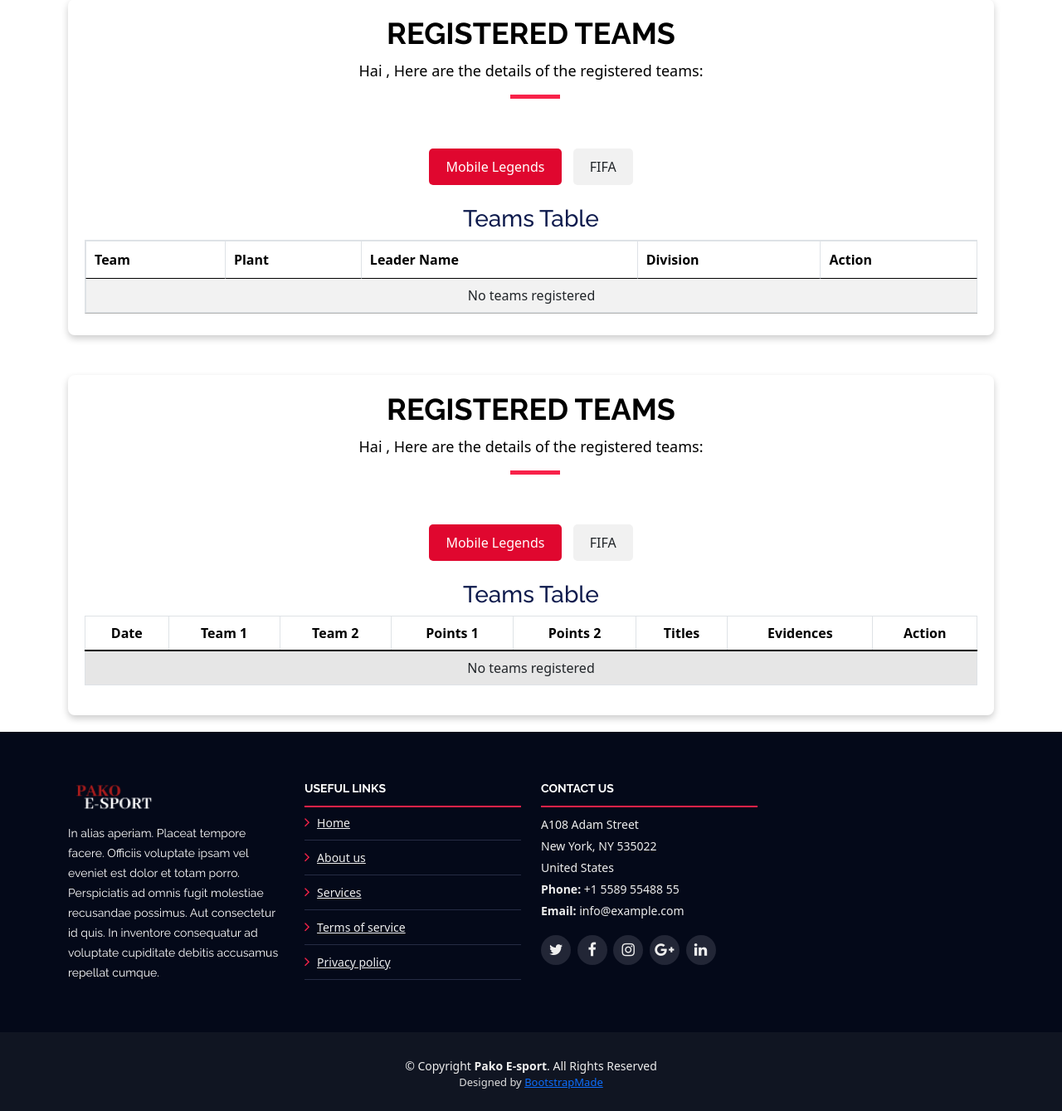
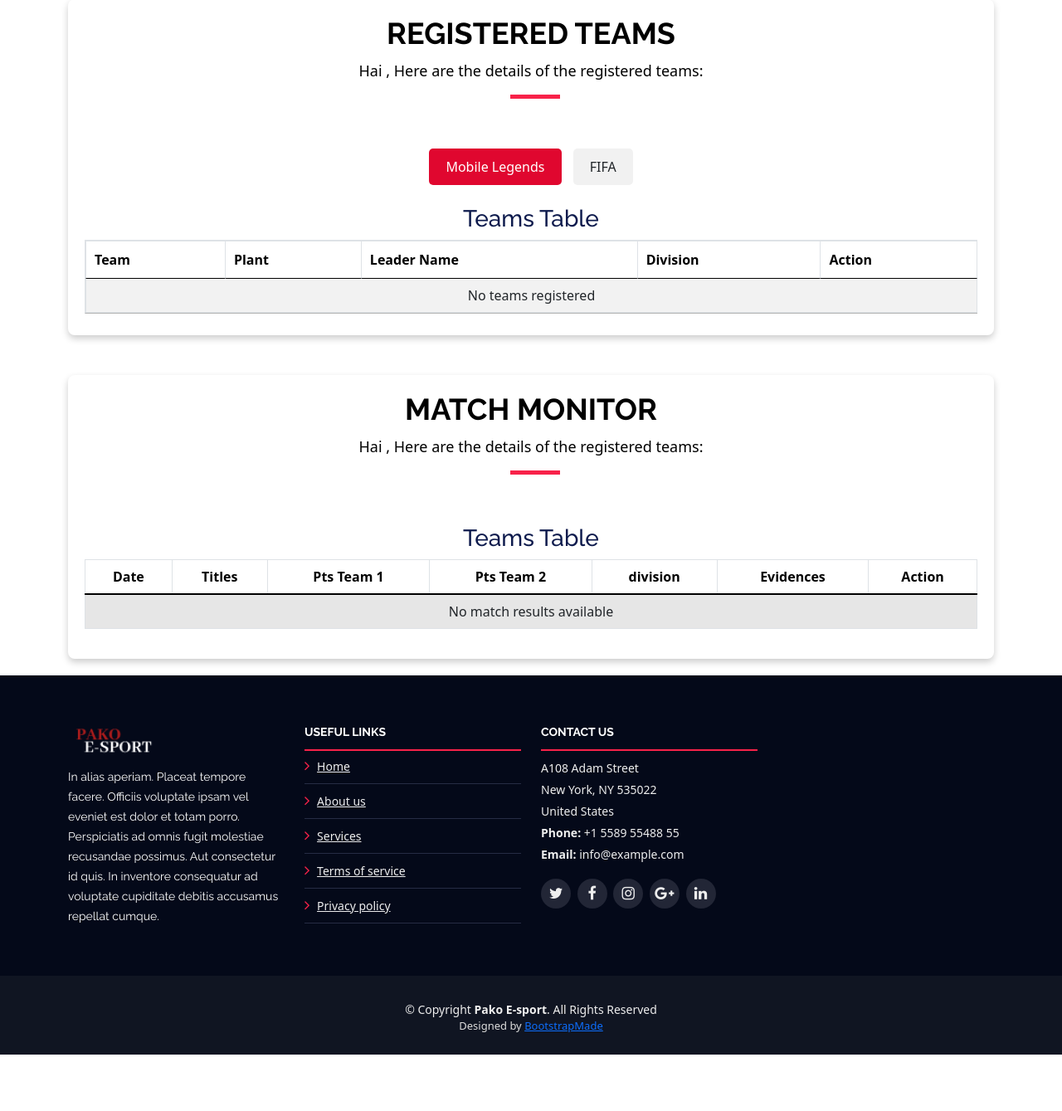
Before and after one commit to Griselia23/pakoesport, a CodeIgniter app: the page made by application/views/admin.php in a window 1280 px wide. Shown: the part 523-1862 px from the top of the page at 83% size. After the commit the page ends 1794 px from the top, so only its background shows below. Run offline with CodeIgniter, Linux system fonts and the light colour scheme; some libraries are stand-ins or nearby versions.

Commit message:
get_all_schedules

```diff
--- a/application/views/admin.php
+++ b/application/views/admin.php
@@ -120,7 +120,7 @@
                         <td><?php echo ($schedule->division == 'ml') ? 'Mobile Legends' : 'FIFA'; ?></td>
                         <td>
                             <!-- Edit Button -->
-                            <button class="btn btn-primary" data-toggle="modal" data-target="#editModal<?php echo $schedule->id; ?>">Edit</button>
+                            <button class="btn btn-primary" data-toggle="modal" data-target="#editschedule<?php echo $schedule->id; ?>">Edit</button>
 
                             <!-- Delete Button -->
                             <form method="POST" action="<?php echo site_url('admin/delete_schedule/' . $schedule->id); ?>" style="display:inline;">
@@ -130,11 +130,11 @@
                     </tr>
 
                     <!-- Edit Modal -->
-                    <div class="modal fade" id="editModal<?php echo $schedule->id; ?>" tabindex="-1" aria-labelledby="editModalLabel<?php echo $schedule->id; ?>" aria-hidden="true">
+                    <div class="modal fade" id="editschedule<?php echo $schedule->id; ?>" tabindex="-1" aria-labelledby="editscheduleLabel<?php echo $schedule->id; ?>" aria-hidden="true">
                         <div class="modal-dialog">
                             <div class="modal-content">
                                 <div class="modal-header">
-                                    <h5 class="modal-title" id="editModalLabel<?php echo $schedule->id; ?>">Edit Match Schedule</h5>
+                                    <h5 class="modal-title" id="editscheduleLabel<?php echo $schedule->id; ?>">Edit Match Schedule</h5>
                                     <button type="button" class="btn-close" data-bs-dismiss="modal" aria-label="Close"></button>
                                 </div>
                                 <div class="modal-body">
@@ -270,7 +270,7 @@
 
                                 <td>
                                     <!-- Edit Button -->
-                                    <button class="btn btn-primary" data-toggle="modal" data-target="#editModal<?php echo $team->id; ?>">Edit</button>
+                                    <button class="btn btn-primary" data-toggle="modal" data-target="#editregister<?php echo $team->id; ?>">Edit</button>
 
                                     <!-- Delete Button -->
                                     <form method="POST" action="<?php echo site_url('admin/delete_team/' . $team->id); ?>" style="display:inline;">
@@ -280,11 +280,11 @@
                             </tr>
 
                             <!-- Edit Modal for this team -->
-                            <div class="modal fade" id="editModal<?php echo $team->id; ?>" tabindex="-1" aria-labelledby="editModalLabel<?php echo $team->id; ?>" aria-hidden="true">
+                            <div class="modal fade" id="editregister<?php echo $team->id; ?>" tabindex="-1" aria-labelledby="editregisterLabel<?php echo $team->id; ?>" aria-hidden="true">
                                 <div class="modal-dialog">
                                     <div class="modal-content">
                                         <div class="modal-header">
-                                            <h5 class="modal-title" id="editModalLabel<?php echo $team->id; ?>">Edit Team</h5>
+                                            <h5 class="modal-title" id="editregisterLabel<?php echo $team->id; ?>">Edit Team</h5>
                                             <button type="button" class="btn-close" data-bs-dismiss="modal" aria-label="Close"></button>
                                         </div>
                                         <div class="modal-body">
@@ -337,82 +337,98 @@
 <div class="container mt-5">
     <div class="container" style="background-color: white; padding: 20px; box-shadow: 0 4px 8px rgba(0, 0, 0, 0.2); border-radius: 8px;">
         <div class="section-header">
-            <h2 style="color: black;">Registered Teams</h2>
+            <h2 style="color: black;">Match Monitor</h2>
             <p style="color: black;">Hai <?php echo $this->session->userdata('username'); ?>, Here are the details of the registered teams:</p>
         </div>
 
         <!-- Period Toggle Buttons -->
-        <div class="period-toggle-stripe mt-4">
+        <!-- <div class="period-toggle-stripe mt-4">
             <span id="mlresultbtn" class="period-btn active">Mobile Legends</span>
             <span id="fifaresultbtn" class="period-btn">FIFA</span>
-        </div>
+        </div> -->
 
         <!-- Teams Table -->
-        <div id="teamsLeaderboard" class="mt-4">
+        <div id="resultteams" class="mt-4">
             <h3>Teams Table</h3>
             <table id="resulttable" class="table table-striped table-bordered">
                 <thead>
                     <tr>
                         <th scope="col" style="color: black;">Date</th>
-                        <th scope="col" style="color: black;">Team 1</th>
-                        <th scope="col" style="color: black;">Team 2</th>
-                        <th scope="col" style="color: black;">Points 1</th>
-                        <th scope="col" style="color: black;">Points 2</th>
+                        <!-- <th scope="col" style="color: black;">Team 1</th>
+                        <th scope="col" style="color: black;">Team 2</th> -->
                         <th scope="col" style="color: black;">Titles </th>
+                        <th scope="col" style="color: black;">Pts Team 1</th>
+                        <th scope="col" style="color: black;">Pts Team 2</th>
+                        <th scope="col" style="color: black;">division </th>
                         <th scope="col" style="color: black;">Evidences</th>
                         <th scope="col" style="color: black;">Action</th>
                     </tr>
                 </thead>
                 <tbody>
-                    <?php if (!empty($teams)): ?>
-                        <?php foreach ($teams as $team): ?>
-                            <tr class="team" data-division="<?php echo $team->division; ?>" id="team-<?php echo $team->id; ?>">
-                                <td><?php echo $team->team; ?></td>
-                                <td><?php echo $team->plant; ?></td>
-                                <td><?php echo $team->leadername; ?></td>
-                                <td><?php echo $team->division; ?></td>
+    <?php if (!empty($results)): ?>
+        <?php foreach ($results as $result): ?>
+            <tr class="results" data-division="<?php echo $result->division; ?>" id="results-<?php echo $result->id; ?>">
+                <td><?php echo $result->match_date; ?></td>
+                <td><?php echo $result->match_title; ?></td>
+                <td><?php echo $result->points_a; ?></td>
+                <td><?php echo $result->points_b; ?></td>
+
+                <td><?php echo $result->division; ?></td>
+                <td><?php echo $result->evidence_image; ?></td>
 
                 <td>
                     <!-- Edit Button -->
-                                    <button class="btn btn-primary" data-toggle="modal" data-target="#editModal<?php echo $team->id; ?>">Edit</button>
+                    <button class="btn btn-primary" data-toggle="modal" data-target="#editresult<?php echo $result->id; ?>">Edit</button>
 
                     <!-- Delete Button -->
-                                    <form method="POST" action="<?php echo site_url('admin/delete_team/' . $team->id); ?>" style="display:inline;">
-                                        <button type="submit" class="btn btn-danger" onclick="return confirm('Are you sure you want to delete this team?');">Del</button>
+                    <form method="POST" action="<?php echo site_url('admin/delete_results/' . $result->id); ?>" style="display:inline;">
+                    <button type="submit" class="btn btn-danger">Del</button>
                     </form>
                 </td>
             </tr>
 
-                            <!-- Edit Modal for this team -->
-                            <div class="modal fade" id="editModal<?php echo $team->id; ?>" tabindex="-1" aria-labelledby="editModalLabel<?php echo $team->id; ?>" aria-hidden="true">
+            <!-- Edit Modal for this result -->
+            <div class="modal fade" id="editresult<?php echo $result->id; ?>" tabindex="-1" aria-labelledby="editresultLabel<?php echo $result->id; ?>" aria-hidden="true">
                 <div class="modal-dialog">
                     <div class="modal-content">
                         <div class="modal-header">
-                                            <h5 class="modal-title" id="editModalLabel<?php echo $team->id; ?>">Edit Team</h5>
+                            <h5 class="modal-title" id="editresultLabel<?php echo $result->id; ?>">Edit Result</h5>
                             <button type="button" class="btn-close" data-bs-dismiss="modal" aria-label="Close"></button>
                         </div>
                         <div class="modal-body">
-                                            <form method="POST" action="<?php echo site_url('admin/update_team'); ?>">
-                                                <input type="hidden" name="team_id" value="<?php echo $team->id; ?>" />
+                            <form method="POST" action="<?php echo site_url('admin/update_results/'.$result->id); ?>">
+                                <input type="hidden" name="id" value="<?php echo $result->id; ?>" />
                                 <div class="mb-3">
-                                                    <label for="teamName" class="form-label">Team</label>
-                                                    <input type="text" class="form-control" id="teamName" name="teamName" value="<?php echo $team->team; ?>" required />
+                                    <label for="teamnumber1" class="form-label">Team 1</label>
+                                    <input type="text" class="form-control" id="teamnumber1" name="teamnumber1" value="<?php echo $result->team_id_a; ?>" required />
                                 </div>
                                 <div class="mb-3">
-                                                    <label for="plant" class="form-label">Plant</label>
-                                                    <input type="text" class="form-control" id="plant" name="plant" value="<?php echo $team->plant; ?>" required />
+                                    <label for="teamnumber2" class="form-label">Team 2</label>
+                                    <input type="text" class="form-control" id="teamnumber2" name="teamnumber2" value="<?php echo $result->team_id_b; ?>" required />
                                 </div>
                                 <div class="mb-3">
-                                                    <label for="leaderName" class="form-label">Leader Name</label>
-                                                    <input type="text" class="form-control" id="leaderName" name="leaderName" value="<?php echo $team->leadername; ?>" required />
+                                    <label for="teampoints1" class="form-label">Points 1</label>
+                                    <input type="number" class="form-control" id="teampoints1" name="teampoints1" value="<?php echo $result->points_a; ?>" required />
+                                </div>
+                                <div class="mb-3">
+                                    <label for="teampoints2" class="form-label">Points 2</label>
+                                    <input type="number" class="form-control" id="teampoints2" name="teampoints2" value="<?php echo $result->points_b; ?>" required />
                                 </div>
                                 <div class="mb-3">
                                     <label for="division" class="form-label">Division</label>
-                                                    <input type="text" class="form-control" id="division" name="division" value="<?php echo $team->division; ?>" required />
+                                    <input type="text" class="form-control" id="division" name="division" value="<?php echo $result->division; ?>" required />
                                 </div>
                                 <div class="mb-3">
-                                                    <label for="points" class="form-label">Points</label>
-                                                    <input type="number" class="form-control" id="points" name="points" value="<?php echo $team->points; ?>" required />
+                                    <label for="matchdate" class="form-label">Date</label>
+                                    <input type="date" class="form-control" id="matchdate" name="matchdate" value="<?php echo $result->match_date; ?>" required />
+                                </div>
+                                <div class="mb-3">
+                                    <label for="title" class="form-label">Title</label>
+                                    <input type="text" class="form-control" id="title" name="title" value="<?php echo $result->match_title; ?>" required />
+                                </div>
+                                <div class="mb-3">
+                                    <label for="evidence" class="form-label">Evidence</label>
+                                    <input type="text" class="form-control" id="evidence" name="evidence" value="<?php echo $result->evidence_image; ?>" />
                                 </div>
                                 <button type="submit" class="btn btn-primary">Save</button>
                             </form>
@@ -423,10 +439,11 @@
         <?php endforeach; ?>
     <?php else: ?>
         <tr>
-                            <td colspan="8">No teams registered</td>
+            <td colspan="8">No match results available</td>
         </tr>
     <?php endif; ?>
 </tbody>
+
             </table>
         </div>
     </div>
```
Also changed, not shown: application/controllers/Admin.php (+32 -0 lines), application/models/Dashboard_model.php (+5 -3 lines), uploads/ml/WhatsApp_Image_2025-01-09_at_12_32_103.jpeg (added), uploads/ml/han.jpg (added). Lines whose indentation alone changed are shown as unchanged.
